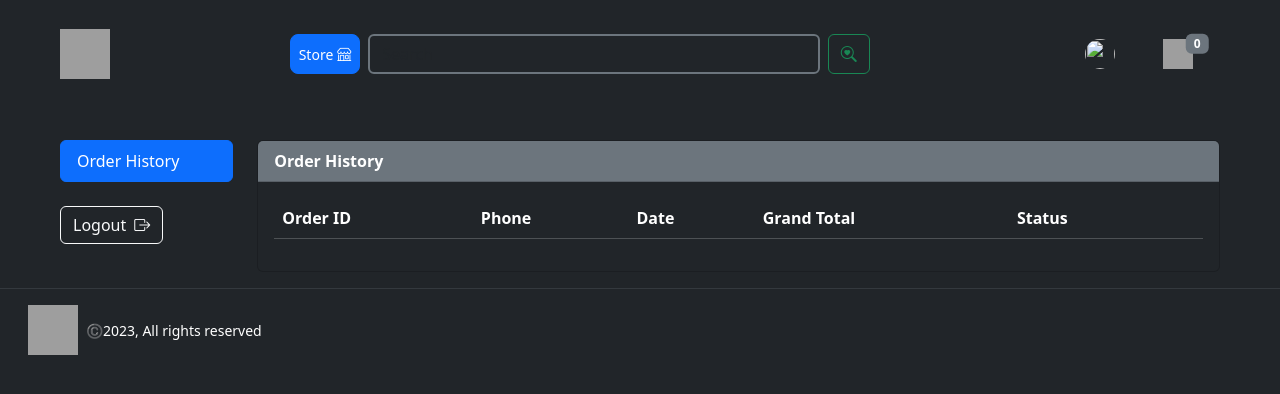
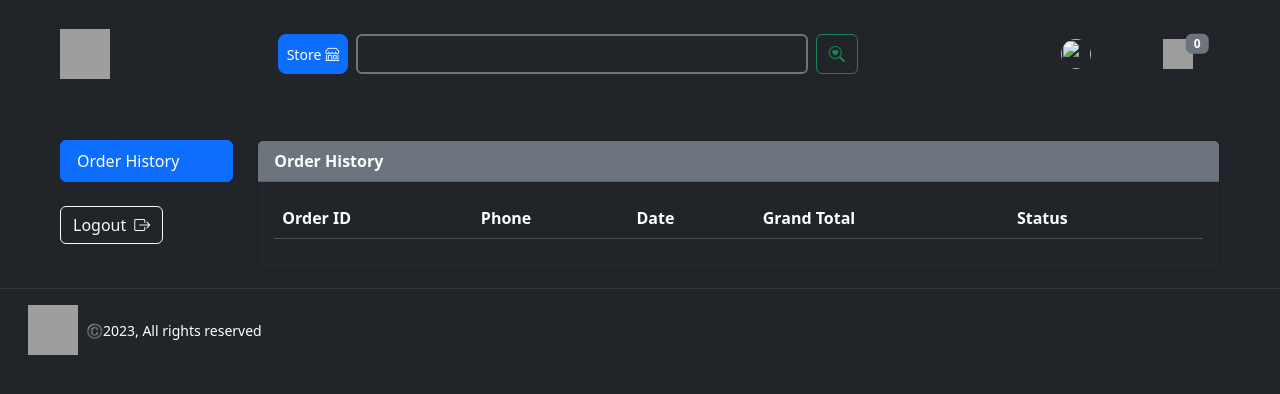
Before and after one commit to dheereshagrwal/animebits, a Django app: page /my-orders/ in a window 1280 px wide. Shown: the top 394 px of the page. Run offline with Django 4.2, Linux system fonts and the light colour scheme; the visitor is signed in with stand-in values (Sample User, id 1); data comes from the database, SQL or seed files in the repository; data that the repository does not hold is empty; some libraries are stand-ins or nearby versions; grey boxes are pictures that could not be loaded.

Commit message:
gap fixed

```diff
--- a/templates/includes/navbar.html
+++ b/templates/includes/navbar.html
@@ -30,11 +30,11 @@
         </button>
       </form>
     </div>
-    <div class="d-flex align-items-center justify-content-end gap-4 gap-md-0">
+    <div class="d-flex align-items-center justify-content-end gap-4">
       {% load socialaccount %} {% if not user.is_authenticated %}
       <a
         href="{% url 'login' %}"
-        class="btn btn-outline-light rounded-4 hvr-icon-grow-rotate d-flex align-items-center gap-2"
+        class="btn btn-outline-light btn-sm rounded-3 hvr-icon-grow-rotate d-flex align-items-center gap-2"
       >
         <span class="font-poppins">Login</span>
         <i class="ci ci-google ci-sm hvr-icon"></i>
```
